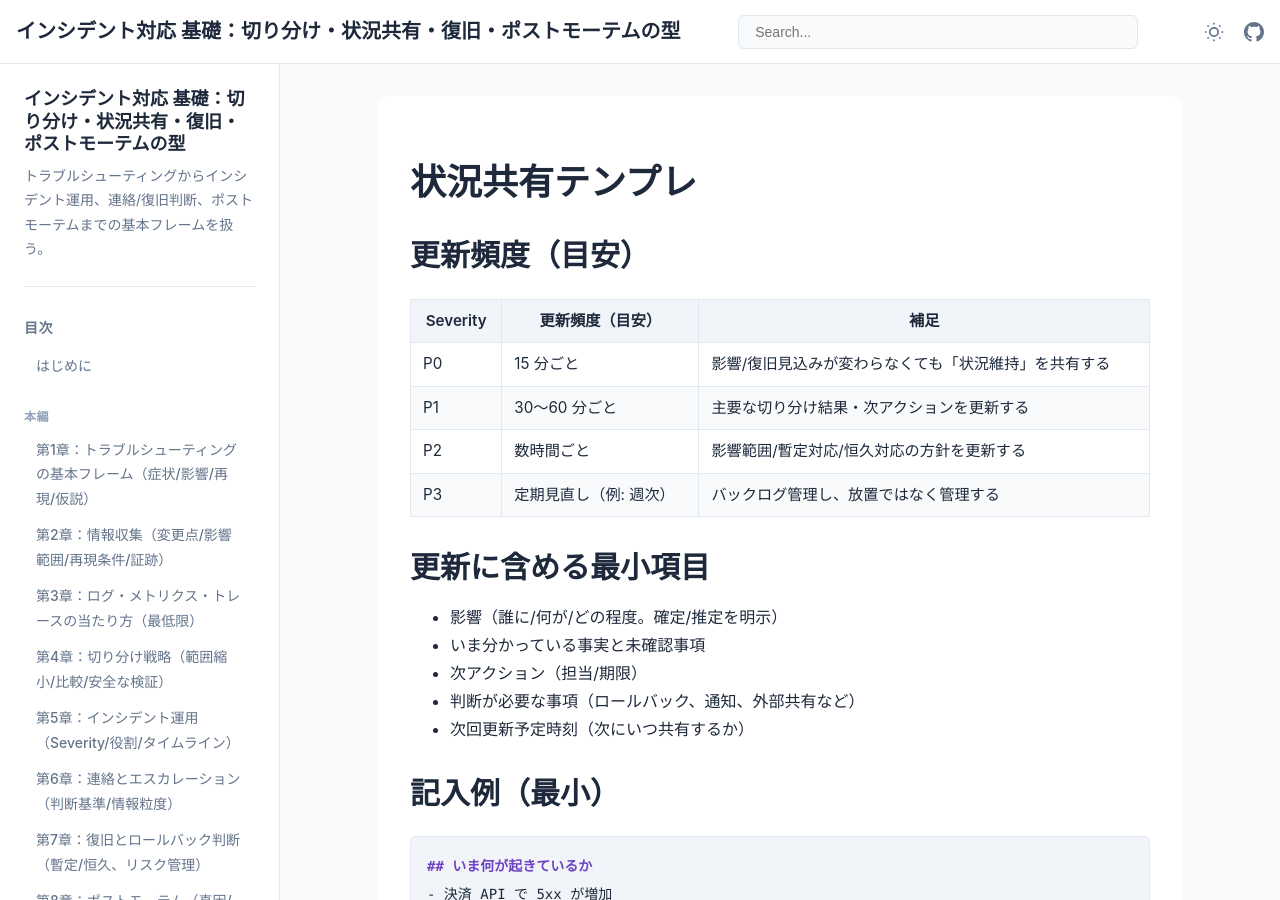
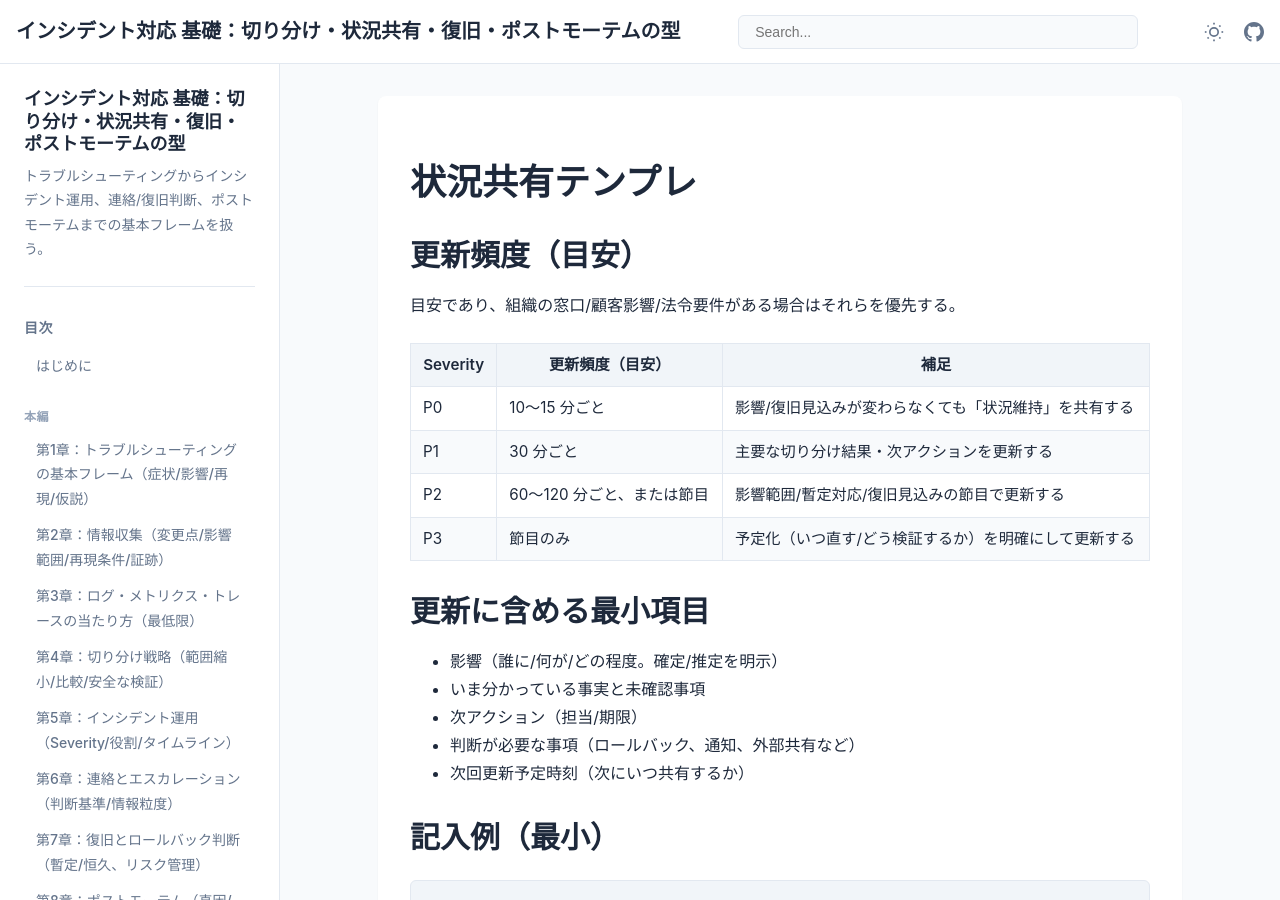
Before and after one commit to itdojp/incident-response-basics-book, a Jekyll site: the page built from docs/appendices/templates/status-update/index.md, in a window 1280 px wide and 900 px high. Built offline with Jekyll 4.4.1, drawn with Linux system fonts in a browser that asks for light colours.

```diff
--- a/docs/appendices/templates/status-update/index.md
+++ b/docs/appendices/templates/status-update/index.md
@@ -8,12 +8,14 @@ order: 903
 
 ## 更新頻度（目安）
 
+目安であり、組織の窓口/顧客影響/法令要件がある場合はそれらを優先する。
+
 | Severity | 更新頻度（目安） | 補足 |
 | --- | --- | --- |
-| P0 | 15 分ごと | 影響/復旧見込みが変わらなくても「状況維持」を共有する |
-| P1 | 30〜60 分ごと | 主要な切り分け結果・次アクションを更新する |
-| P2 | 数時間ごと | 影響範囲/暫定対応/恒久対応の方針を更新する |
-| P3 | 定期見直し（例: 週次） | バックログ管理し、放置ではなく管理する |
+| P0 | 10〜15 分ごと | 影響/復旧見込みが変わらなくても「状況維持」を共有する |
+| P1 | 30 分ごと | 主要な切り分け結果・次アクションを更新する |
+| P2 | 60〜120 分ごと、または節目 | 影響範囲/暫定対応/復旧見込みの節目で更新する |
+| P3 | 節目のみ | 予定化（いつ直す/どう検証するか）を明確にして更新する |
 
 ## 更新に含める最小項目
 
```
Also changed, not shown: docs/appendices/checklists/index.md (+1 -1 lines), docs/appendices/templates/timeline/index.md (+1 -1 lines), docs/chapters/chapter-05/index.md (+3 -3 lines).
